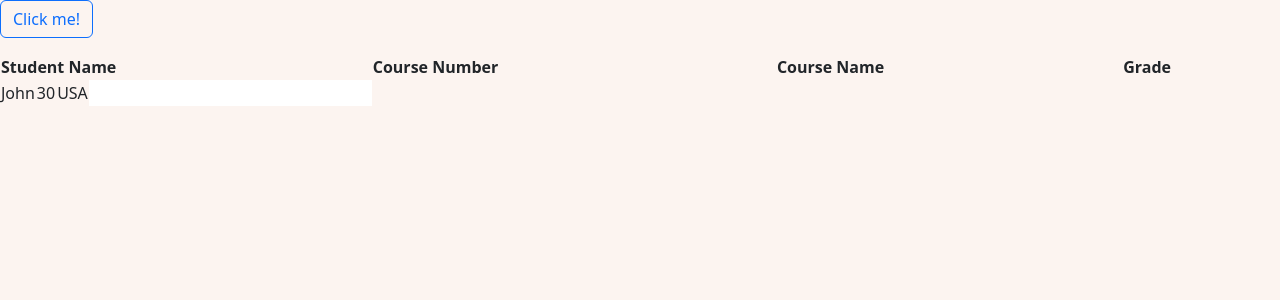
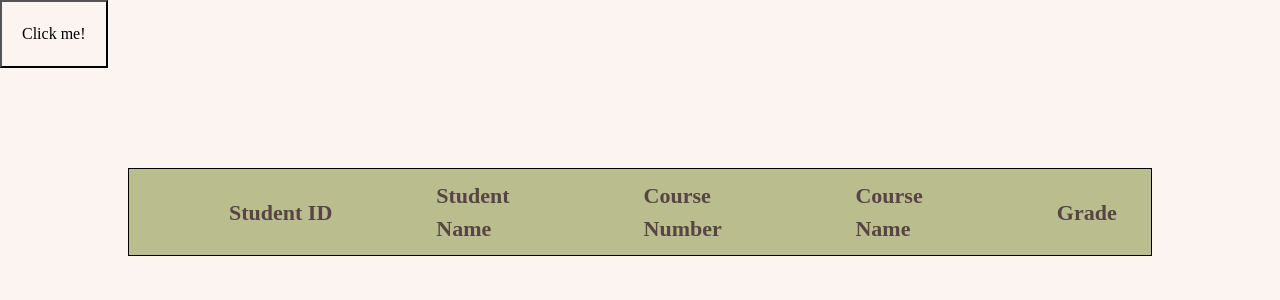
Before and after one commit to NovaByte-CS4800-Group-2/demo-website, a React (Vite) app in the folder front_end/: page / in a window 1280 px wide. Shown: the top 300 px of the page. Built offline with nearby package versions, Linux system fonts and the light colour scheme.

Commit message:
styling database

```diff
--- a/front_end/src/App.css
+++ b/front_end/src/App.css
@@ -1,20 +1,58 @@
 * {
-    background: #FCF4F0;;
-}
-div {
-    margin: auto;
-
-}
-
-bColor {
-    color: black;
+    background: #FCF4F0;
+    flex-shrink: 0;
+    font-family: "Playfair Display", serif;
 }
 
 table {
-    width: 100vw;
-    border: 1px;
+    border-collapse: collapse;
+    width: 80vw;
+    margin-left: auto;
+    margin-right: auto;
+    margin-top: 100px;
+
 }
 
 tr{
     border-color: black;
 }
+
+th, td{
+    padding-left: 100px;
+    text-align: left;
+    border: 1px solid black;
+    width: 100vw;
+    text-align: left;
+    color: #574545;
+    border-collapse: collapse;
+}
+
+th {
+    background-color: #BABD8D;;
+    font-weight: bold;
+    padding-top: 10px;
+    padding-bottom: 10px;
+    font-size: 22px;
+}
+
+
+td{
+    font-size: 20px;
+    padding-top: 10px;
+    padding-left: 15x;
+    padding-top: 5px;
+    padding-bottom: 5px;
+    color: #574545;
+
+}
+
+table {
+    border: 1px solid black; /* Adds a black border around the table */
+    border-collapse: collapse; /* Ensures borders are merged between cells */
+}
+
+.customButton {
+    color: black;
+    padding: 20px;
+
+}
--- a/front_end/src/App.tsx
+++ b/front_end/src/App.tsx
@@ -29,36 +29,36 @@ function App() {
     }
   };
 
+  {notes.map((note) => {
+    const studentID = note.StudentID;
+    const studentName = note.StudentName;
+  })}
+
+
   return (
     <div>
-      <Button onClick={fetchNotes}>Click me!</Button>
-
-      {/* Display fetched notes */}
-      <ul>
-        {notes.map((note) => (
-          <li key={note.StudentID}>
-            <strong>{note.StudentName}</strong> - {note.CourseNum} (
-            {note.CourseName}) - Grade: {note.Grade}
-          </li>
-        ))}
-      </ul>
+      <button className= "customButton" onClick={fetchNotes}>Click me!</button>
       <table>
           <thead>
             <tr>
+              <th>Student ID</th>
               <th>Student Name</th>
               <th>Course Number</th>
               <th>Course Name</th>
               <th>Grade</th>
             </tr>
-          <body>
-            <tr>
-              <td>John</td>
-              <td>30</td>
-              <td>USA</td>
+          </thead>
+          <tbody>
+            {notes.map((note) => (
+              <tr key={note.StudentID}>
+                <td>{note.StudentID}</td>
+                <td>{note.StudentName}</td>
+                <td>{note.CourseName}</td>
+                <td>{note.CourseNum}</td>
+                <td>{note.Grade}</td>
               </tr>
-          </body>
-        </thead>
-
+            ))}
+          </tbody>
         </table>
     </div>
   );
```
Lines whose indentation alone changed are shown as unchanged.
